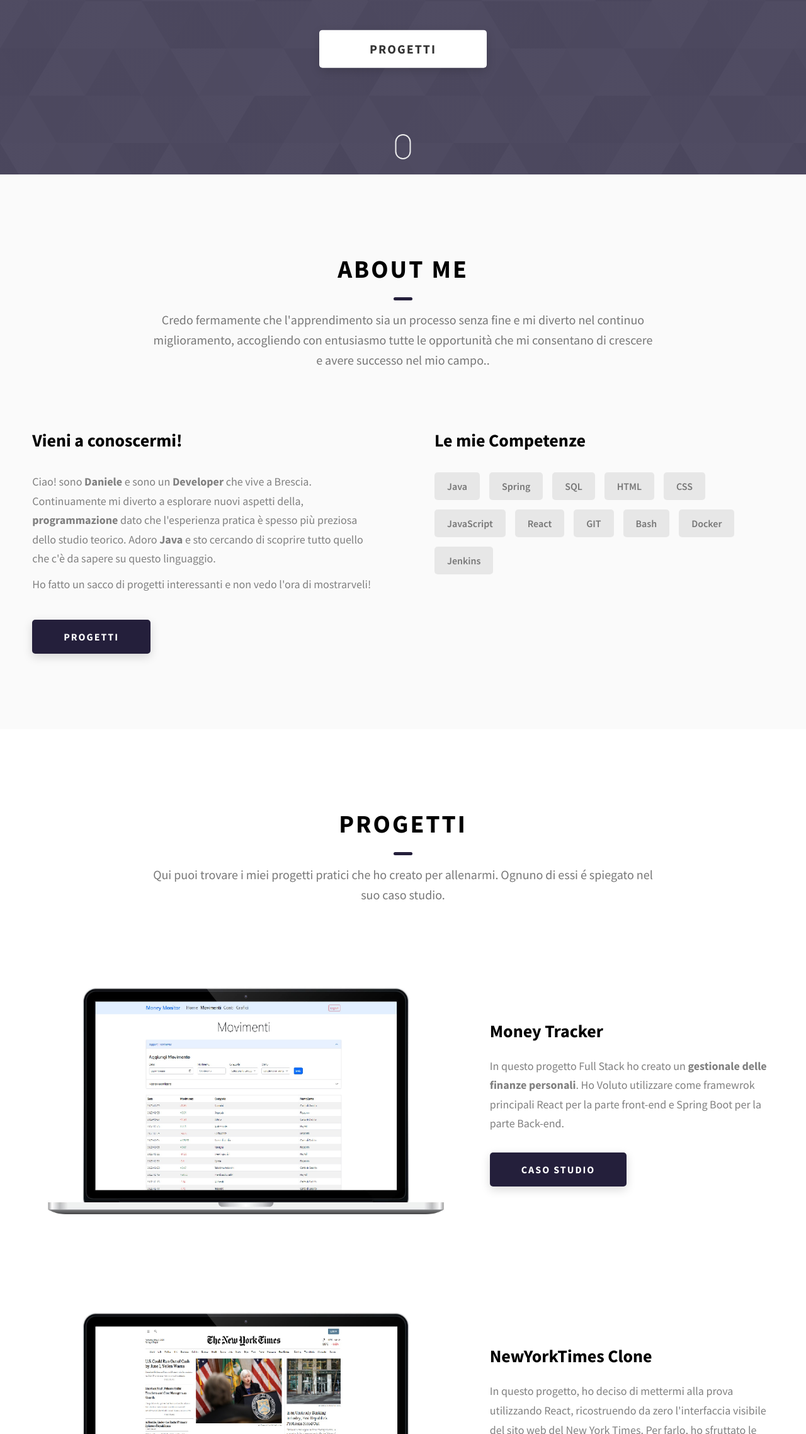
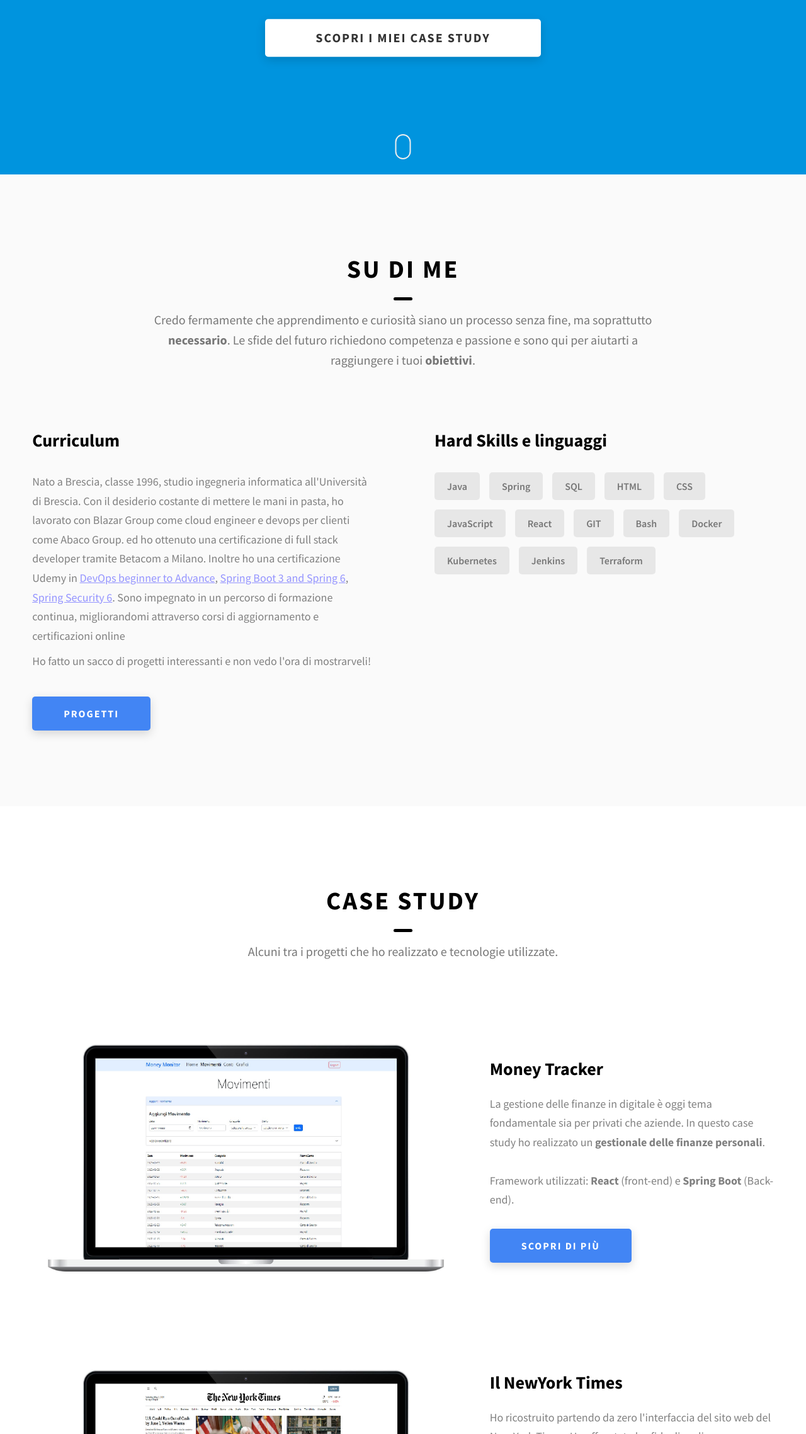
Before and after one commit to danielecaporaletti/portfolio-web, a website: page index.html in a window 1280 px wide. Shown: the part 523-2800 px from the top of the page at 63% size. Drawn offline with nearby package versions, Linux system fonts and the light colour scheme.

Commit message:
Âmodify aspect

```diff
--- a/css/style.css
+++ b/css/style.css
@@ -64,7 +64,7 @@ textarea {
 
 .heading-primary {
   font-size: 6rem;
-  text-transform: uppercase;
+  /*text-transform: uppercase;*/
   letter-spacing: 3px;
   text-align: center; }
   @media only screen and (max-width: 37.5em) {
@@ -103,7 +103,7 @@ textarea {
     top: calc(100% + 1.5rem);
     height: 5px;
     width: 3rem;
-    background: #241F3B;
+    background: #000000;
     left: 50%;
     transform: translateX(-50%);
     border-radius: 5px; }
@@ -155,12 +155,12 @@ textarea {
     padding: 1.5rem 5rem;
     font-size: 1.6rem; }
   .btn--theme {
-    background: #241F3B;
+    background: #4285F4;
     color: #fff; }
   .btn--theme-inv {
-    color: #241F3B;
+    color: #4285F4;
     background: #fff;
-    border: 2px solid #241F3B;
+    border: 2px solid #4285F4;
     box-shadow: none;
     padding: calc(1.5rem - 2px) calc(5rem - 2px); }
 
@@ -185,7 +185,7 @@ textarea {
 
 .home-hero {
   color: #fff;
-  background: linear-gradient(to right, rgba(36, 31, 59, 0.8), rgba(36, 31, 59, 0.8)), url(../../assets/svg/common-bg.svg);
+  background: #0094DE;
   background-position: center;
   height: 100vh;
   min-height: 80rem;
@@ -269,6 +269,10 @@ textarea {
       max-width: 60rem;
       line-height: 1.7;
       margin-bottom: 1rem; }
+      .about__content-details-para > a {
+        color: rgb(148, 148, 255);
+        text-decoration: underline;
+      }
       .about__content-details-para--hl {
         font-weight: 700;
         margin: 0 3px; }
@@ -323,7 +327,7 @@ textarea {
           font-size: 1.7rem; } }
 
 .contact {
-  background: linear-gradient(to right, rgba(36, 31, 59, 0.8), rgba(36, 31, 59, 0.8)), url(../../assets/svg/common-bg.svg);
+  background: #0094DE;
   background-size: cover;
   background-position: center; }
   .contact__form-container {
@@ -404,7 +408,7 @@ textarea {
 
 .project-cs-hero {
   color: #fff;
-  background: linear-gradient(to right, rgba(36, 31, 59, 0.8), rgba(36, 31, 59, 0.8)), url(../../assets/svg/common-bg.svg);
+  background: #0094DE;
   background-size: cover;
   background-position: center;
   position: relative; }
@@ -515,14 +519,14 @@ textarea {
     color: #333;
     transition: color .3s; }
     .header__logo-container:hover {
-      color: #241F3B; }
+      color: #4285F4; }
   .header__logo-img-cont {
     width: 5rem;
     height: 5rem;
     border-radius: 50px;
     overflow: hidden;
     margin-right: 1.5rem;
-    background: #241F3B; }
+    background: #244d8b; }
     @media only screen and (max-width: 56.25em) {
       .header__logo-img-cont {
         width: 4.5rem;
@@ -554,7 +558,7 @@ textarea {
     font-weight: 700;
     transition: color .3s; }
     .header__link:hover {
-      color: #241F3B; }
+      color: #4285F4; }
     @media only screen and (max-width: 56.25em) {
       .header__link {
         padding: 3rem 1.8rem;
@@ -601,7 +605,7 @@ textarea {
     letter-spacing: 2px;
     transition: color .3s; }
     .header__sm-menu-link a:hover {
-      color: #241F3B; }
+      color: #4285F4; }
   .header__sm-menu-link:first-child a {
     border-top: 1px solid #eee; }
   .header__sm-menu-link-last {
--- a/index.html
+++ b/index.html
@@ -64,7 +64,7 @@
             </li>
             <li class="header__link-wrapper">
               <a href="./index.html#projects" class="header__link">
-                Progetti
+                Casi Studi
               </a>
             </li>
             <li class="header__link-wrapper">
@@ -109,16 +109,15 @@
     </header>
     <section class="home-hero">
       <div class="home-hero__content">
-        <h1 class="heading-primary">Ciao, io sono Daniele Caporaletti</h1>
+        <h1 class="heading-primary">Un'idea, un pezzetto di codice alla volta.
+        </h1>
         <div class="home-hero__info">
           <p class="text-primary">
-            Sono un <strong>Developer junior</strong> entusiasta e appassionato, che ha una grande sete di conoscenza e un costante desiderio di
-             crescita professionale. Sono sempre alla ricerca di nuove sfide per ampliare le mie competenze
-              e sono profondamente impegnato nel mio sviluppo <strong>personale e professionale</strong>.
+            Ciao, sono Daniele, un <strong>full stack developer</strong> entusiasta pronto a sviluppare le tue idee. Posso aiutarti nella realizzazione del tuo prossimo progetto professionale tramite linguaggi come….
           </p>
         </div>
         <div class="home-hero__cta">
-          <a href="./#projects" class="btn btn--bg">Progetti</a>
+          <a href="./index.html#projects" class="btn btn--bg">Scopri i miei case study</a>
         </div>
       </div>
       <div class="home-hero__socials">
@@ -148,30 +147,24 @@
     <section id="about" class="about sec-pad">
       <div class="main-container">
         <h2 class="heading heading-sec heading-sec__mb-med">
-          <span class="heading-sec__main">About Me</span>
+          <span class="heading-sec__main">Su di me</span>
           <span class="heading-sec__sub">
-            Credo fermamente che l'apprendimento sia un processo senza fine e mi diverto nel continuo miglioramento,
-               accogliendo con entusiasmo tutte le opportunità che mi consentano di crescere e avere successo nel mio campo..
+            Credo fermamente che apprendimento e curiosità siano un processo senza fine, ma soprattutto <strong>necessario</strong>. Le sfide del futuro richiedono competenza e passione e sono qui per aiutarti a raggiungere i tuoi <strong>obiettivi</strong>.
           </span>
         </h2>
         <div class="about__content">
           <div class="about__content-main">
-            <h3 class="about__content-title">Vieni a conoscermi!</h3>
+            <h3 class="about__content-title">Curriculum</h3>
             <div class="about__content-details">
               <p class="about__content-details-para">
-                Ciao! sono
-                <strong>Daniele</strong>
-                e sono un<strong> Developer </strong> che vive
-                a Brescia. Continuamente mi diverto a esplorare nuovi aspetti della,
-                <strong> programmazione </strong>
-                dato che l'esperienza pratica è spesso più preziosa dello studio teorico.
-                Adoro
-                <strong>Java </strong>
-                e sto cercando di scoprire tutto quello che c'è da sapere su questo linguaggio.
+                Nato a Brescia, classe 1996, studio ingegneria informatica all'Università di Brescia.
+                Con il desiderio costante di mettere le mani in pasta, ho lavorato con Blazar Group come cloud engineer e devops per clienti come Abaco Group.
+                ed ho ottenuto una certificazione di full stack developer tramite Betacom a Milano.
+                Inoltre ho una certificazione Udemy in <a href="https://www.udemy.com/course/decodingdevops/">DevOps beginner to Advance</a>, <a href="https://www.udemy.com/course/spring-hibernate-tutorial/">Spring Boot 3 and Spring 6</a>, <a href="https://www.udemy.com/course/spring-security-zero-to-master/">Spring Security 6</a>.
+                Sono impegnato in un percorso di formazione continua, migliorandomi attraverso corsi di aggiornamento e certificazioni online
               </p>
               <p class="about__content-details-para">
                 Ho fatto un sacco di progetti interessanti e non vedo l'ora di mostrarveli!
-
               </p>
             </div>
             <a href="./index.html#projects" class="btn btn--med btn--theme dynamicBgClr"
@@ -179,7 +172,7 @@
             >
           </div>
           <div class="about__content-skills">
-            <h3 class="about__content-title">Le mie Competenze</h3>
+            <h3 class="about__content-title">Hard Skills e linguaggi </h3>
             <div class="skills">
               <div class="skills__skill">Java</div>
               <div class="skills__skill">Spring</div>
@@ -191,7 +184,9 @@
               <div class="skills__skill">GIT</div>
               <div class="skills__skill">Bash</div>
               <div class="skills__skill">Docker</div>
+              <div class="skills__skill">Kubernetes</div>
               <div class="skills__skill">Jenkins</div>
+              <div class="skills__skill">Terraform</div>
             </div>
           </div>
         </div>
@@ -200,9 +195,9 @@
     <section id="projects" class="projects sec-pad">
       <div class="main-container">
         <h2 class="heading heading-sec heading-sec__mb-bg">
-          <span class="heading-sec__main">Progetti</span>
+          <span class="heading-sec__main">Case study</span>
           <span class="heading-sec__sub">
-            Qui puoi trovare i miei progetti pratici che ho creato per allenarmi. Ognuno di essi é spiegato nel suo caso studio.
+            Alcuni tra i progetti che ho realizzato e tecnologie utilizzate.
           </span>
         </h2>
 
@@ -219,14 +214,16 @@
             <div class="projects__row-content">
               <h3 class="projects__row-content-title">Money Tracker</h3>
               <p class="projects__row-content-desc">
-                In questo progetto Full Stack ho creato un <strong>gestionale delle finanze personali</strong>.
-                Ho Voluto utilizzare come framewrok principali React per la parte front-end e Spring Boot per la parte Back-end.
+                La gestione delle finanze in digitale è oggi tema fondamentale sia per privati che aziende. In questo case study ho realizzato un <b>gestionale delle finanze personali</b>.
+              </p>
+              <p class="projects__row-content-desc">
+              Framework utilizzati: <b>React</b> (front-end) e <b>Spring Boot</b> (Back-end).
               </p>
               <a
                 href="./project-1.html"
                 class="btn btn--med btn--theme dynamicBgClr"
                 target="_blank"
-                >Caso Studio</a
+                >Scopri di più</a
               >
             </div>
           </div>
@@ -240,17 +237,18 @@
               />
             </div>
             <div class="projects__row-content">
-              <h3 class="projects__row-content-title">NewYorkTimes Clone</h3>
+              <h3 class="projects__row-content-title">Il NewYork Times</h3>
               <p class="projects__row-content-desc">
-                In questo progetto, ho deciso di mettermi alla prova utilizzando React, ricostruendo da zero
-                l'interfaccia visibile del sito web del New York Times.
-                Per farlo, ho sfruttato le API messe a disposizione dal giornale stesso.
+                Ho ricostruito partendo da zero l'interfaccia del sito web del New York Times. Ho affrontato la sfida di replicare una struttura così ricca e complessa, sfruttando le mie competenze in HTML5, CSS3 e JavaScript per garantire una perfetta risposta dell'interfaccia su tutti i dispositivi.
+              </p>
+              <p class="projects__row-content-desc">
+                Framework utilizzati: <b>React</b> e <b>API</b> della testata a disposizione
               </p>
               <a
                 href="./project-2.html"
                 class="btn btn--med btn--theme dynamicBgClr"
                 target="_blank"
-                >Caso Studio</a
+                >Scopri di più</a
               >
             </div>
           </div>
@@ -340,7 +338,12 @@
             </p>
           </div>
         </div>
-
+        <div class="main-footer__lower">
+          &copy; Copyright 2021. Made by
+          <a rel="noreferrer" target="_blank" href="https://rammaheshwari.com"
+            >Ram Maheshwari</a
+          >
+        </div>
       </div>
     </footer>
     <script src="./index.js"></script>
```
Also changed, not shown: project-1.html (+6 -1 lines), project-2.html (+6 -1 lines), 1 other file.
